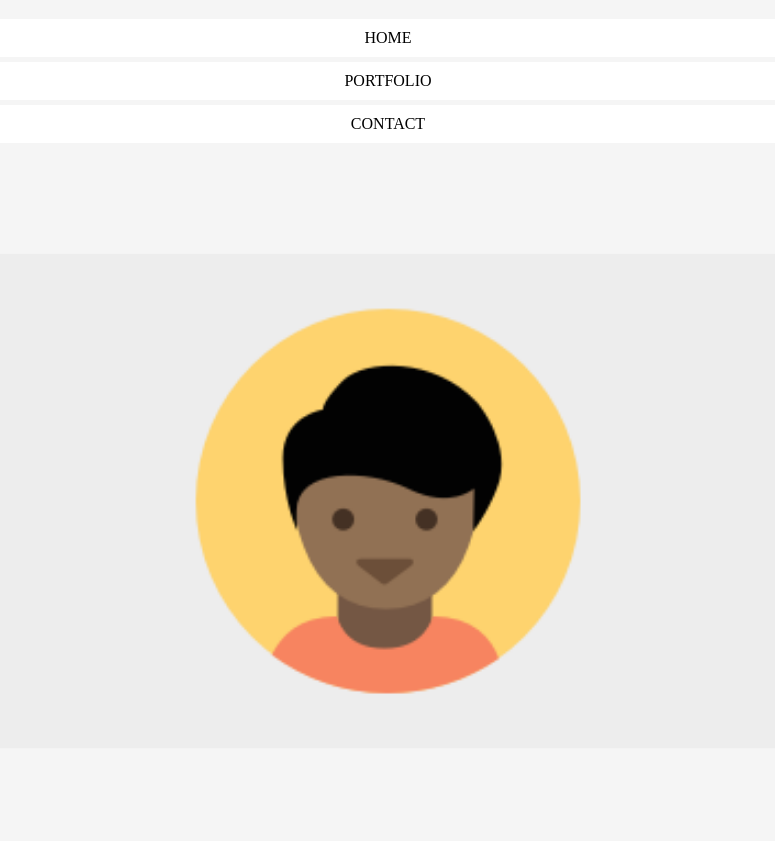
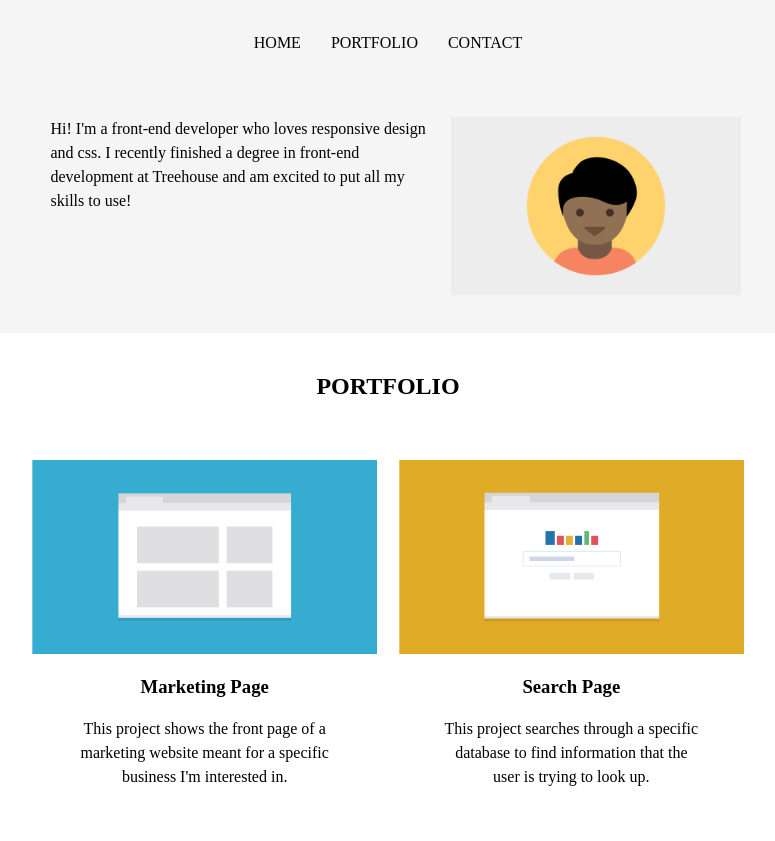
Before and after one commit to irvintdev/Treehouse-Unit-2-Project, a plain HTML site: page responsive_layout_v3/index.html in a window 1280 px wide. Shown: the part 61-902 px from the top of the page, without its empty margins (252-1027 px from the left). Drawn offline with Linux system fonts and the light colour scheme.

Commit message:
Update styles.css
simplifying some lines of code

```diff
--- a/responsive_layout_v3/css/styles.css
+++ b/responsive_layout_v3/css/styles.css
@@ -6,6 +6,15 @@ body {
     text-align: center;
     margin: 0 auto;
     background-color: rgba(245, 245, 245, 0.973);
+    /* max-width: 290px; */
+}
+
+header,
+main,
+footer {
+    width: 100vw;
+    text-align: center;
+    margin: 0 auto;
 }
 
 main {
@@ -19,10 +28,10 @@ footer {
     margin: 0 auto;
     padding: 15px 0px;
     border-top: 1px rgba(221, 221, 221, 0.479) solid;
-    width: 90%
+    width: 90%;
 }
 img {
-    width: 90%;
+    /* width: 90%; */
 }
 
 ul {
@@ -33,7 +42,9 @@ ul {
 
 p {
     line-height: 1.5;
+    width: 90%;
 }
+
 
 header p,
 .project p {
@@ -41,6 +52,11 @@ header p,
     width: 90%;
 }
 
+header section ,
+#Contact {
+    width: 288px;
+    margin: 0 auto;
+}
 .contact p {
     margin: 25px auto;
     width: 90%;
@@ -53,7 +69,11 @@ header p,
 }
 
 .profile-image {
-    transform: scale(.70);
+    width: 200px;
+}
+
+.project-image {
+    width: 288px;
 }
 
 .main-nav li {
@@ -64,6 +84,8 @@ header p,
 
 .project {
     padding: 20px 0 15px 0;
+    width: 288px;
+    margin: 0 auto;
 }
 
 .contact {
@@ -77,7 +99,7 @@ header p,
 .footer-container {
     display: flex;
     margin: 0px auto;
-    justify-content: space-around;
+    justify-content: space-between;
 }
 
 .footer-item {
@@ -97,4 +119,59 @@ a,
 
 @media screen and (min-width: 768px ) {
 
+    .main-nav {
+        display: inline-flex;
+        /* flex-direction: row; */
+        /* justify-content: space-around; */
+    }
+
+    .main-nav li {
+        background-color: inherit;
+    }
+
+    .profile-image {
+        width: 290px;
+        float: right;
+        margin-right: calc(100% - 97%);
+        margin-left: 10px;
+    }
+
+    header p {
+        text-align: left;
+        margin-top: 10px;
+        margin-left: calc(100% - 95%);
+        /* width: 50%; */
+    }
+
+    .projects {
+        display: flex;
+        flex-wrap: wrap;
+        margin: 0 auto;
+        width: 750px;
+        justify-content: space-evenly;
+    }
+    .project {
+        width: 350px;
+        margin: 20px 0px;
+    }
+    .project-image {
+        width: 345px;
+    }
+
+    .project p {
+        width: 260px;
+    }
+
+    header {
+        margin-bottom: 120px;
+    }
+
+    header section {
+        margin-top: 50px;
+    }
+
+    header section,
+    #Contact {
+        width: 750px;
+    }
 }
```
